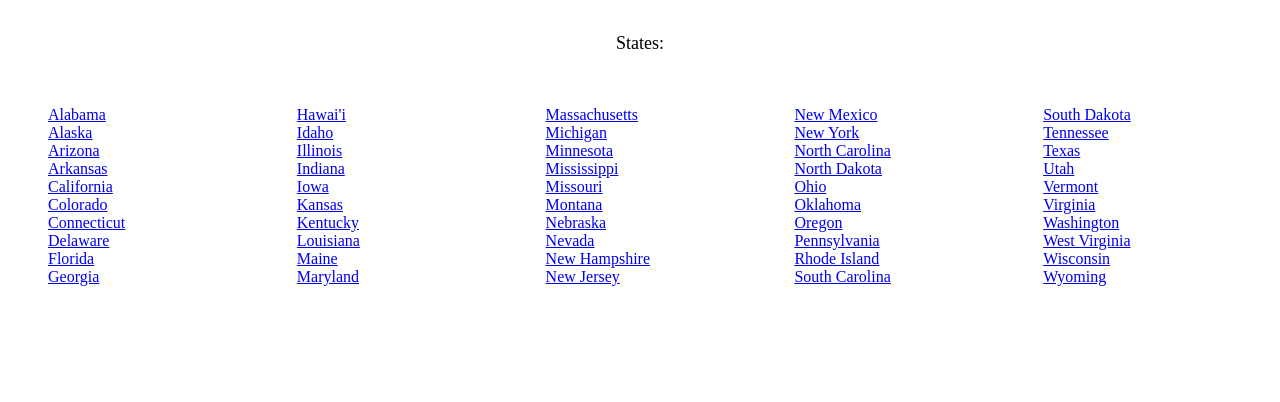
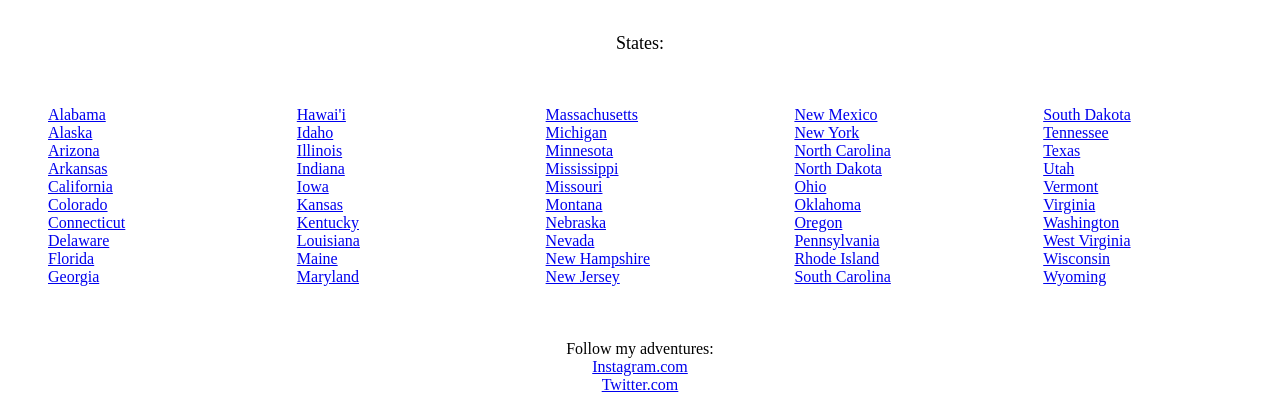
Before and after one commit to Apfau-614/Apfau-614.github.io, a plain HTML site: page index.html in a window 1280 px wide. Shown: the part 523-925 px from the top of the page. Before the commit the page ends 825 px from the top, so only its background shows below. Drawn offline with Linux system fonts and the light colour scheme.

Commit message:
Updated content

```diff
--- a/index.html
+++ b/index.html
@@ -26,6 +26,12 @@
         column-count: 5;
         column-gap: 20px;
         }
+
+        footer {
+        text-align: center;
+        margin-top: 20px;
+        }
+
 </style>
 </head>
 
@@ -87,6 +93,11 @@
 <a href="https://en.wikipedia.org/wiki/Little_White_Schoolhouse">Wisconsin</a><br>
 <a href="https://en.wikipedia.org/wiki/Independence_Rock">Wyoming</a><br>
 </ul>
+<br>
+<footer>Follow my adventures:<br>
+<a href="https://www.instagram.com">Instagram.com</a><br>
+<a href="https://www.twitter.com">Twitter.com</a>
+</footer>
 
 </body>
 </html>
```
